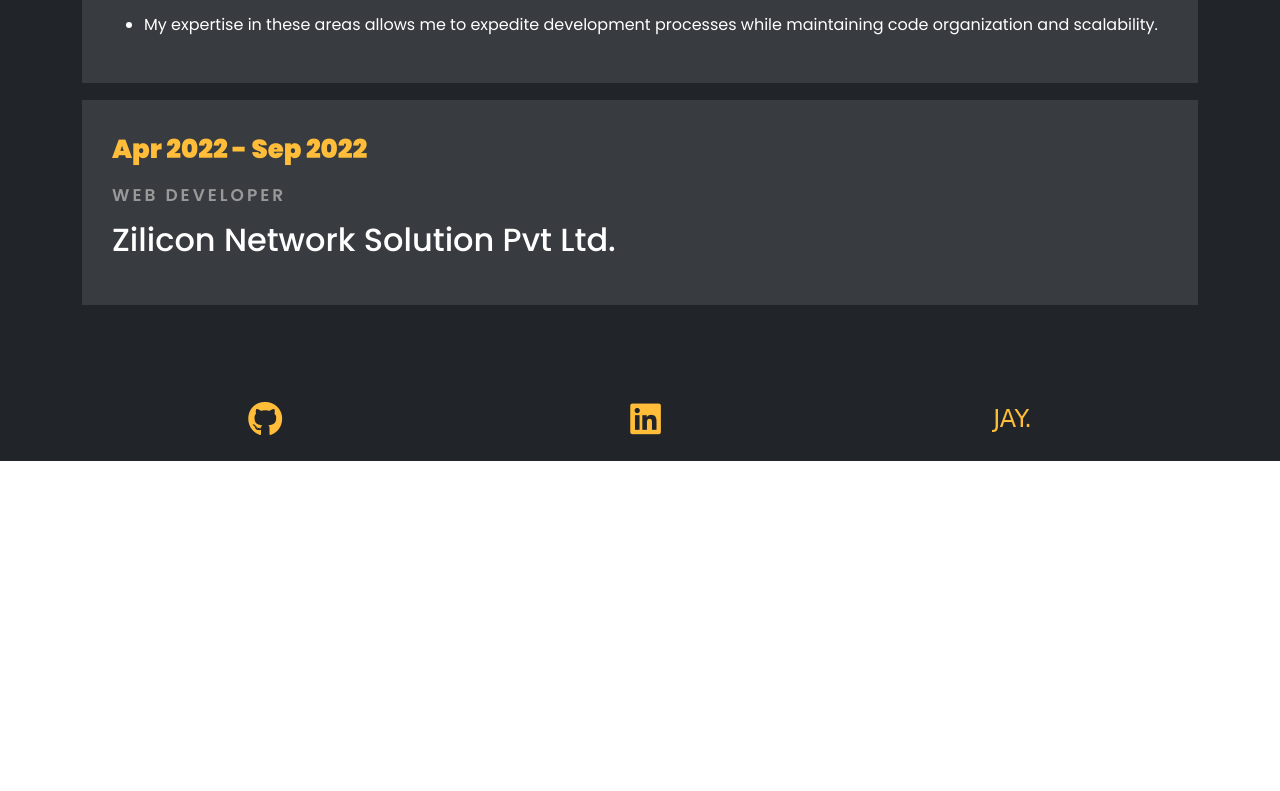
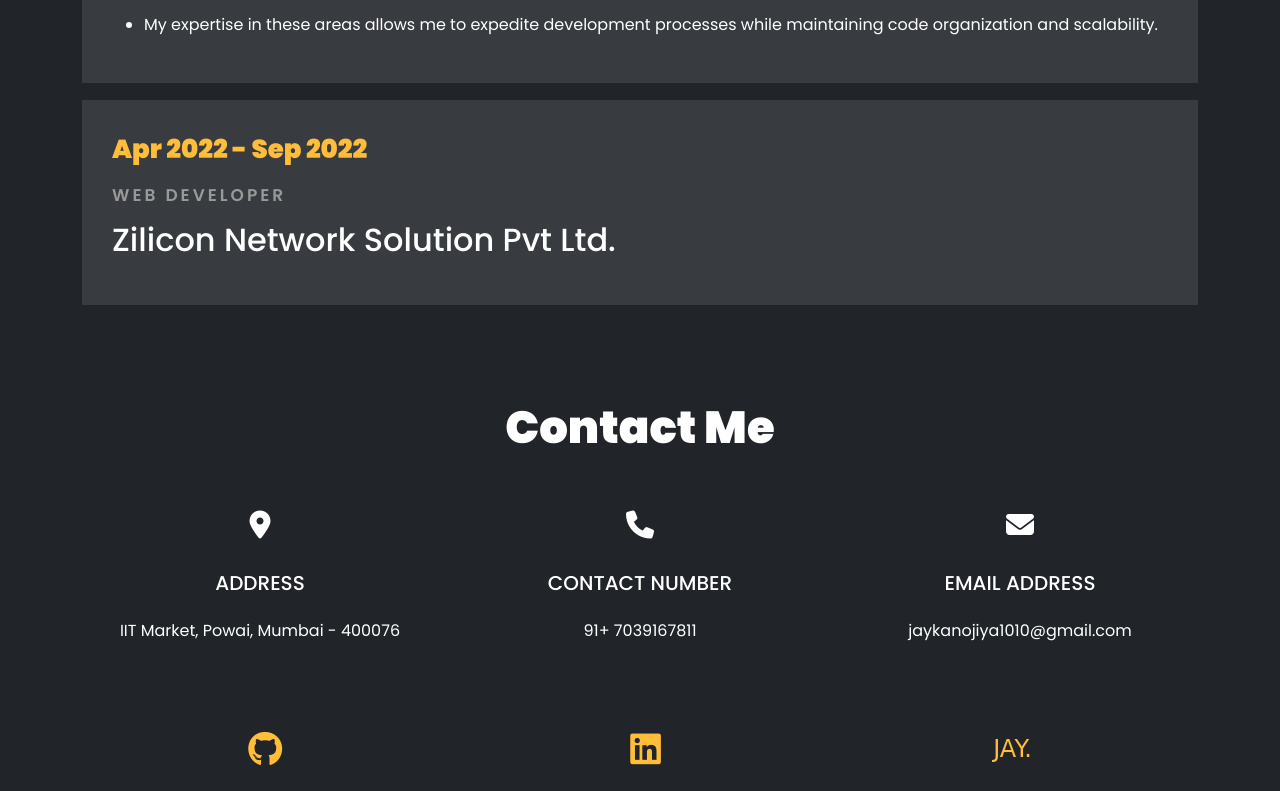
Before and after one commit to jayKanojiya1/jay_portfolio, a plain HTML site: page index.html in a window 1280 px wide. Shown: the part 2184-2975 px from the top of the page. Before the commit the page ends 2645 px from the top, so only its background shows below. Drawn offline with nearby package versions, Linux system fonts and the light colour scheme.

Commit message:
changes done

```diff
--- a/index.html
+++ b/index.html
@@ -209,8 +209,7 @@
 
     <!-- Professional Experience -->
 
-
-    <section class="bg-dark py-5">
+     <section class="bg-dark py-5">
       <div class="container">
         <h2 class="text-center about-me text-white">Professional Experience</h2>
         <div class="row py-5">
@@ -254,7 +253,32 @@
       </div>
 
     </section>
+      <!-- contact me -->
 
+      <section class="bg-dark pb-5">
+        <div class="container">
+          <h2 class="text-center about-me text-white pb-4">Contact Me</h2>
+          <div class="row py-4">
+            <div class="col-md-4 text-center">
+              <i class="fa-solid fa-location-dot text-white pb-3 fs-3"></i>
+              <h5 class="text-white py-3">ADDRESS</h5>
+              <p class="text-white">IIT Market, Powai, Mumbai - 400076</p>
+
+            </div>
+            <div class="col-md-4 text-center">
+              <i class="fa-solid fa-phone text-white pb-3 fs-3"></i>
+              <h5 class="text-white py-3">CONTACT NUMBER</h5>
+              <p class="text-white">91+ 7039167811</p>
+            </div>
+            <div class="col-md-4 text-center">
+              <i class="fa-solid fa-envelope text-white pb-3 fs-3"></i>
+              <h5 class="text-white py-3">EMAIL ADDRESS</h5>
+              <p class="text-white">jaykanojiya1010@gmail.com</p>
+
+            </div>
+          </div>
+        </div>
+      </section>
 
 
 
```
